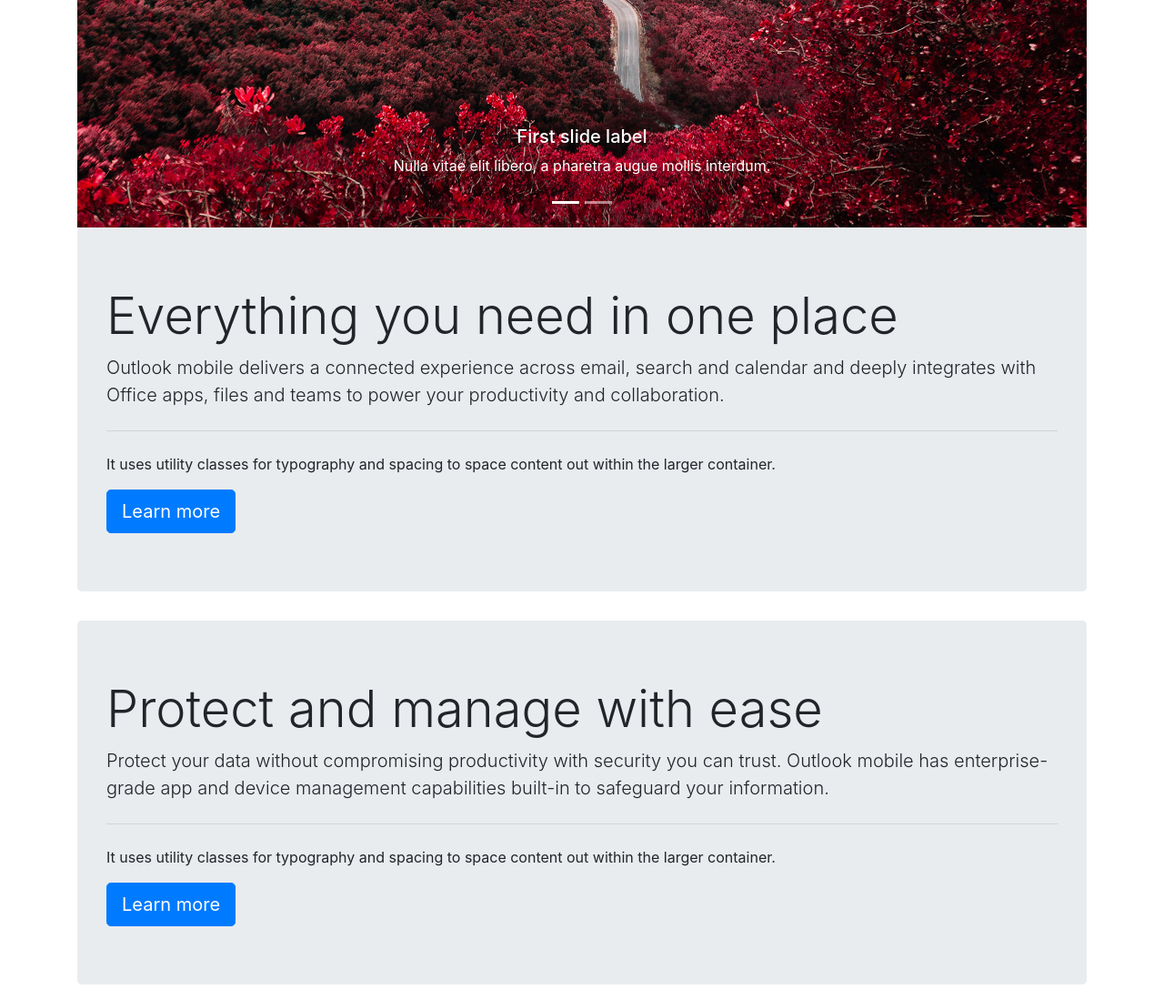
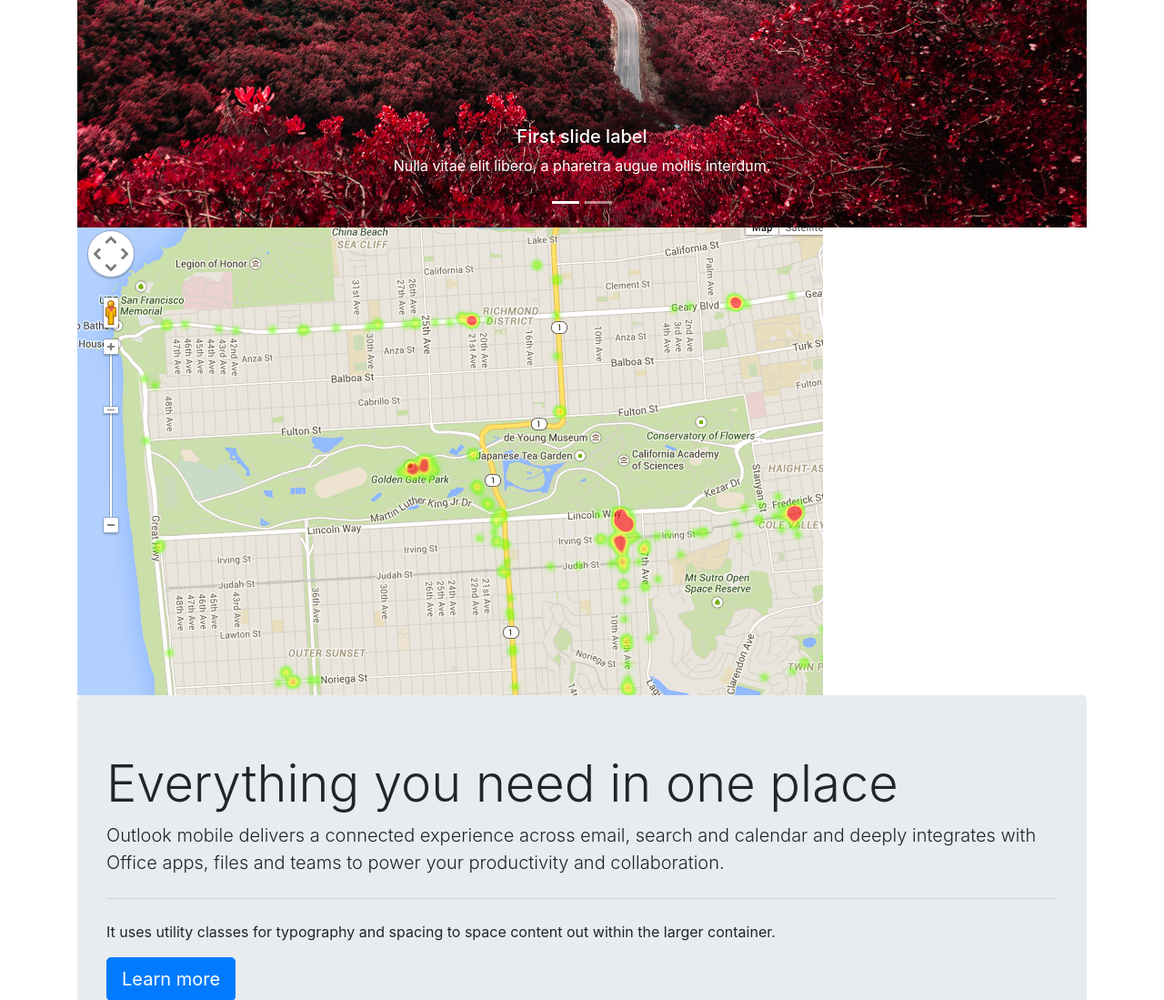
Before and after one commit to hoangtnm/hackathon, a Django app: page / in a window 1280 px wide. Shown: the part 546-1645 px from the top of the page at 91% size. Run offline with Django 3.2, Linux system fonts and the light colour scheme; some libraries are stand-ins or nearby versions.

Commit message:
add gmplot sample

```diff
--- a/templates/edith/index.html
+++ b/templates/edith/index.html
@@ -33,6 +33,7 @@
             <span class="sr-only">Next</span>
         </a>
     </div>
+    <img src="{% static "images/gmplot.png" %}" class="img-fluid">
     <div class="jumbotron">
         <h1 class="display-4">Everything you need in one place</h1>
         <p class="lead">Outlook mobile delivers a connected experience across email, search and calendar and deeply
```
Also changed, not shown: static/images/gmplot.png (added).
